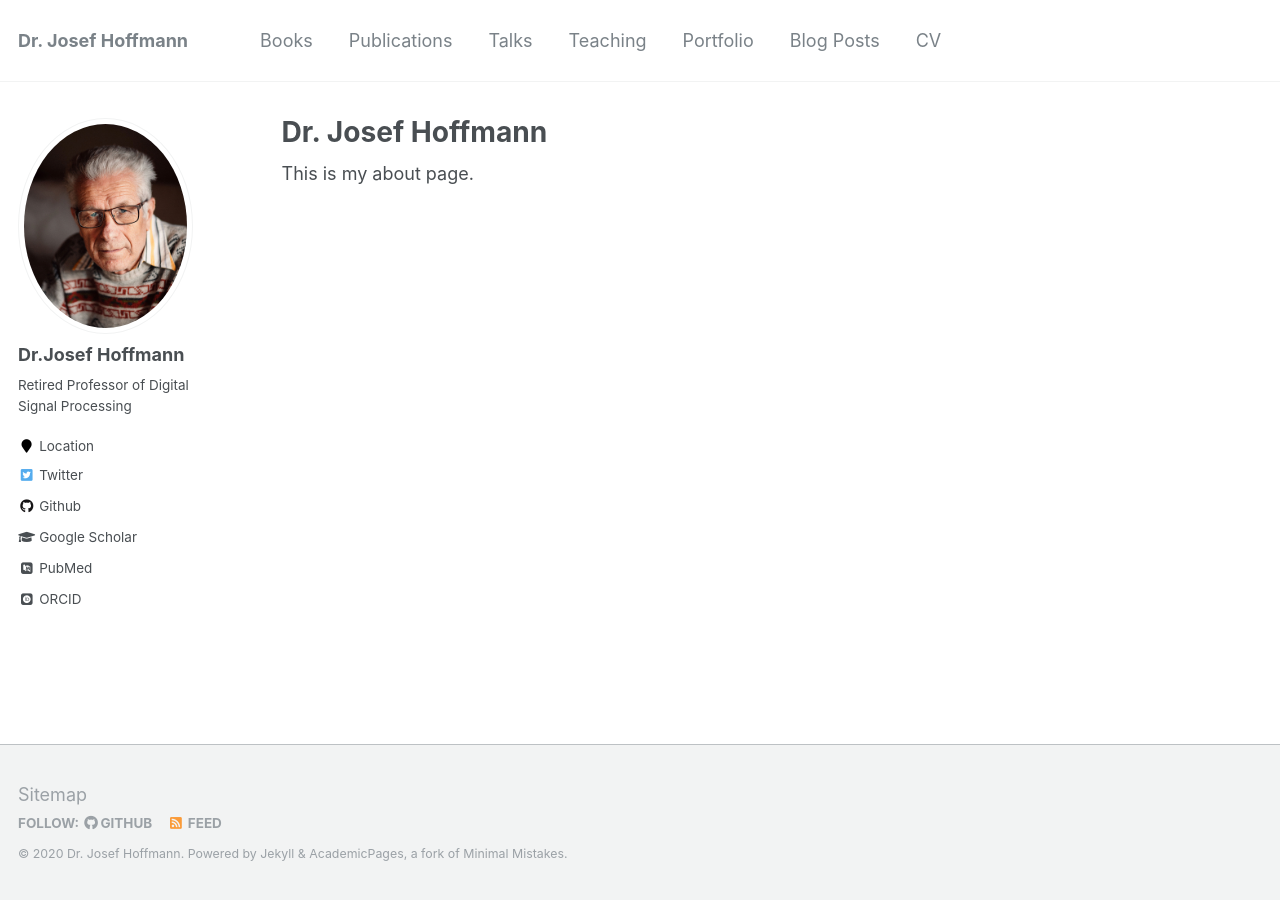
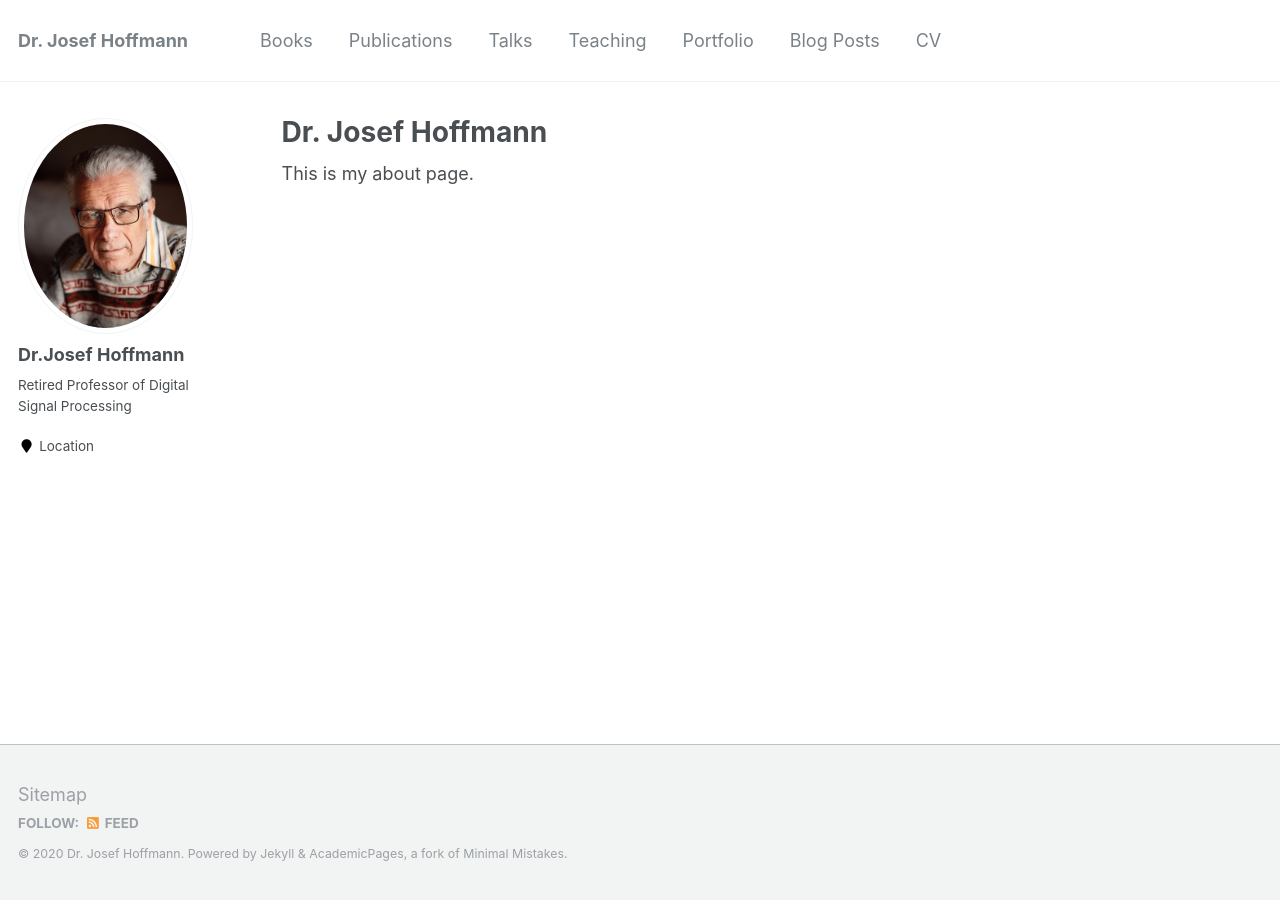
Before and after one commit to uwedeportivo/josef, a Jekyll site: the page built from _pages/about.md, in a window 1280 px wide. Built offline with Jekyll 4.4.1, drawn with Linux system fonts in a browser that asks for light colours; some web fonts are replaced.

Commit message:
Update _config.yml

```diff
--- a/_config.yml
+++ b/_config.yml
@@ -10,7 +10,7 @@
 title                    : "Dr. Josef Hoffmann"
 title_separator          : "-"
 name                     : &name "Dr. Josef Hoffmann"
-description              : &description "Retired Professor of Digital Signal Processing"
+description              : &description "Retired Professor of Digital Signal Processing, Photography Enthusiast"
 url                      : https://uwedeportivo.github.io # the base hostname & protocol for your site e.g. "https://mmistakes.github.io"
 baseurl                  : "/josef" # the subpath of your site, e.g. "/blog"
 repository               : "github.com/uwedeportivo/josef"
@@ -85,8 +85,6 @@
   bio              : "Retired Professor of Digital Signal Processing"
   location         : "Location"
   employer         :
-  pubmed           : "https://www.ncbi.nlm.nih.gov/pubmed/?term=john+snow"
-  googlescholar    : "http://yourfullgooglescholarurl.com"
   email            :
   researchgate     :  # example: "https://www.researchgate.net/profile/yourprofile"
   uri              :
@@ -96,25 +94,23 @@
   flickr           :
   facebook         :
   foursquare       :
-  github           : "academicpages"
   google_plus      :
   keybase          :
   instagram        :
   impactstory      : #"https://profiles.impactstory.org/u/xxxx-xxxx-xxxx-xxxx"
   lastfm           :
   linkedin         :
-  orcid            : "http://orcid.org/yourorcidurl"
   pinterest        :
   soundcloud       :
   stackoverflow    : # http://stackoverflow.com/users/123456/username
   steam            :
   tumblr           :
-  twitter          : "replacethistwitterhandle"
   vine             :
   weibo            :
   xing             :
   youtube          :
   wikipedia        :
+  fotocommunity.de : https://www.fotocommunity.de/user_photos/708133
 
 
 # Reading Files
```
